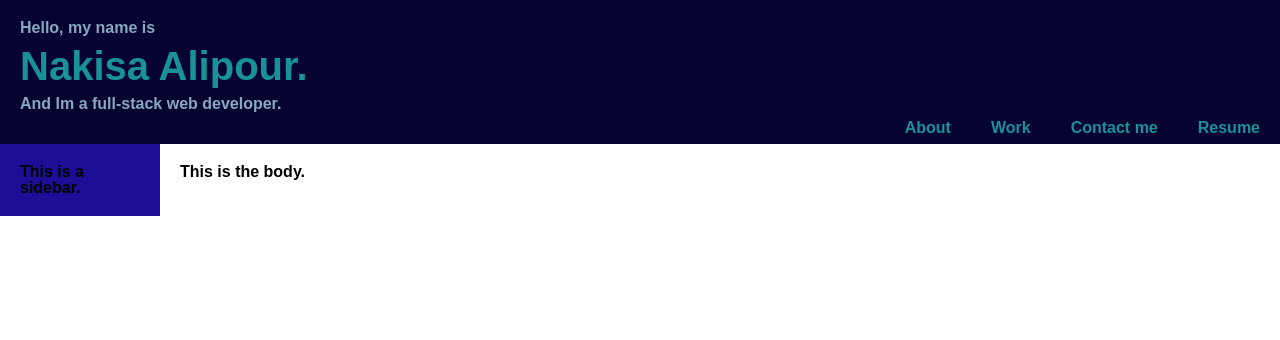
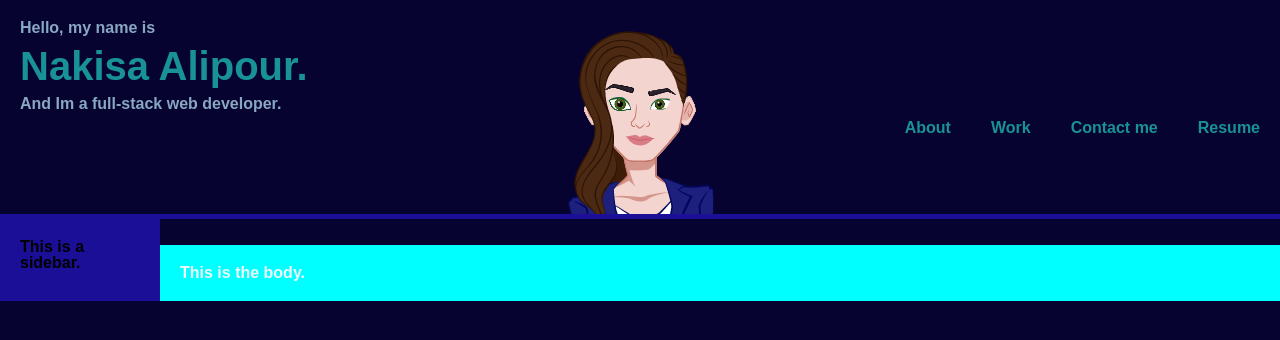
Before and after one commit to Nakisa-Alipour/Portfolio-of-work-samples, a plain HTML site: page index.html in a window 1280 px wide. Drawn offline with Linux system fonts and the light colour scheme.

Commit message:
add avatar

```diff
--- a/Assets/style.css
+++ b/Assets/style.css
@@ -5,6 +5,7 @@
 body {
   font-family: Arial;
   margin: 0;
+  background-color: #070331
 }
 
 .top-header {
@@ -25,6 +26,13 @@ body {
     font-size: 40px;
 }
 
+.avatar {
+    display:flex;
+    align-items: center;
+    justify-content: center;
+    margin-top: -130px;
+}
+
 nav {
   display: flex;
   background-color: #070331;
@@ -42,6 +50,7 @@ nav a {
 main {
     display: flex;
     flex-wrap: wrap;
+    border-top: 5px solid #1a0f96;
 }
 
 aside {
@@ -52,6 +61,8 @@ aside {
 
 section {
   flex: 9;
-  background-color: #fff;
   padding: 20px;
+  color: aliceblue;
+  background-color: aqua;
+  margin-top: 2%;
 }
--- a/index.html
+++ b/index.html
@@ -10,9 +10,7 @@
 <body>
     <header class="top-header">
       <h4 class="h4-class">Hello, my name is</h4>
-
       <h1 class="h1-class">Nakisa Alipour.</h1>
-
       <h4 class="h4-class">And Im a full-stack web developer.</h4>
     </header>
     <nav>
@@ -21,6 +19,10 @@
         <a href="#">Contact me</a>
         <a href="#">Resume</a>
     </nav>
+    <div class="avatar">
+        <img src="./Assets/Avatar.png" alt="nakisa's avatar"/>
+    </div>
+
     <main>
         <aside>
           <h2>This is a sidebar.</h2>
```
Also changed, not shown: Assets/Avatar.png (added).
